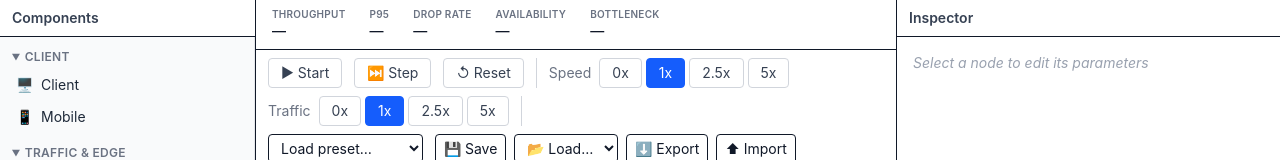
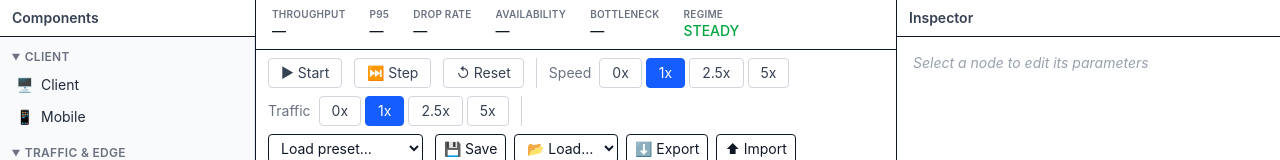
Before and after one commit to Arsh624/sysdesign-simulator, a React (Vite) app: page / in a window 1280 px wide. Shown: the top 160 px of the page. Built offline with nearby package versions, Linux system fonts and the light colour scheme.

Commit message:
feat: wire UI to call-based engine — err%, breaker state, regime HUD

```diff
--- a/src/canvas/SystemNode.tsx
+++ b/src/canvas/SystemNode.tsx
@@ -73,8 +73,25 @@ function SystemNode(props: NodeProps) {
               Q {data.queueDepth}
             </div>
           )}
-          <div className="mt-0.5 text-[10px] leading-tight text-gray-700">
-            {Math.round(data.rps ?? 0)} rps · {Math.round(data.p95 ?? 0)}ms p95
+          <div className="mt-0.5 flex items-center gap-1 text-[10px] leading-tight text-gray-700">
+            <span>
+              {Math.round(data.rps ?? 0)} rps · {Math.round(data.p95 ?? 0)}ms p95
+            </span>
+            {(data.errorPct ?? 0) > 0.05 && (
+              <span className="font-semibold text-red-700">
+                err {Math.round((data.errorPct ?? 0) * 100)}%
+              </span>
+            )}
+            {data.cbState === "open" && (
+              <span className="rounded bg-red-600 px-1 font-semibold text-white">
+                CB OPEN
+              </span>
+            )}
+            {data.cbState === "half" && (
+              <span className="rounded bg-amber-500 px-1 font-semibold text-white">
+                CB HALF
+              </span>
+            )}
           </div>
         </div>
       )}
--- a/src/presets/index.ts
+++ b/src/presets/index.ts
@@ -74,6 +74,8 @@ export function buildPreset(spec: PresetSpec): {
         crashed: false,
         rps: 0,
         p95: 0,
+        errorPct: 0,
+        cbState: "closed",
       },
     });
   });
--- a/src/sim/runner.ts
+++ b/src/sim/runner.ts
@@ -3,8 +3,9 @@ import { summarize, percentile } from "./metrics";
 import { applyChaos, type ChaosEvent } from "./chaos";
 import type { SimState, SimEdge, FlowEvent, DropEvent } from "./types";
 import { useDesignStore } from "../store/designStore";
-import { useSimStore, type HistoryPoint } from "../store/simStore";
+import { useSimStore, type HistoryPoint, type Regime } from "../store/simStore";
 import { findComponent } from "../palette/catalog";
+import { varianceFor } from "./profiles";
 
 /**
  * Bridges the pure simulation engine (src/sim/engine.ts) to the browser's
@@ -19,7 +20,6 @@ export class SimRunner {
   private lastTs: number | null = null;
   private windowMs = 0;
   private lastCompleted = 0;
-  private lastNodeCompleted: Record<string, number> = {};
   private paused = false;
 
   private build(): void {
@@ -38,6 +38,7 @@ export class SimRunner {
         isSource: def?.isSource ?? false,
         isSink: def?.isSink ?? false,
         genRatePerSec: n.data.genRatePerSec,
+        variance: varianceFor(n.data.componentId),
       };
     });
 
@@ -45,7 +46,7 @@ export class SimRunner {
       .filter((e) => nodeIds.has(e.source) && nodeIds.has(e.target))
       .map((e) => ({ id: e.id, source: e.source, target: e.target }));
 
-    this.state = createSimState({ nodes: nodeInits, edges: simEdges });
+    this.state = createSimState({ nodes: nodeInits, edges: simEdges, seed: 42 });
   }
 
   start(): void {
@@ -64,7 +65,6 @@ export class SimRunner {
     this.lastTs = null;
     this.windowMs = 0;
     this.lastCompleted = 0;
-    this.lastNodeCompleted = {};
     this.raf = requestAnimationFrame(this.frame);
   }
 
@@ -108,7 +108,9 @@ export class SimRunner {
       throughput,
       dropRate: summary.dropRate,
     };
-    useSimStore.getState().pushSnapshot(summary, point);
+
+    let maxUtil = 0;
+    let anyCbOpen = false;
 
     for (const id of this.state.order) {
       const n = this.state.nodes[id];
@@ -117,14 +119,41 @@ export class SimRunner {
       const crashed = n.capacity === 0;
       // Generating sources never "complete" work themselves, so show their
       // outbound request rate instead of a always-zero processing rate.
-      let rps = (n.completedCount - (this.lastNodeCompleted[id] ?? 0)) / (windowMs / 1000 || 1);
+      const windowTotal = n.windowCompleted;
+      let rps = n.windowCompleted / (windowMs / 1000 || 1);
       if (n.isSource && n.genRatePerSec) rps = n.genRatePerSec * traffic;
-      this.lastNodeCompleted[id] = n.completedCount;
+      n.windowCompleted = 0;
+      const errorPct = windowTotal > 0 ? n.windowErrors / windowTotal : 0;
+      n.windowErrors = 0;
       const p95 = percentile(n.latencyWindow, 95);
       if (n.latencyWindow.length > 300) n.latencyWindow = n.latencyWindow.slice(-300);
-      useDesignStore.getState().updateNodeRuntime(id, { utilization, queueDepth, crashed, rps, p95 });
+      const cbState = n.cb.state;
+
+      if (!n.isSource) maxUtil = Math.max(maxUtil, utilization);
+      if (cbState === "open") anyCbOpen = true;
+
+      useDesignStore.getState().updateNodeRuntime(id, {
+        utilization,
+        queueDepth,
+        crashed,
+        rps,
+        p95,
+        errorPct,
+        cbState,
+      });
       n.busyMsThisWindow = 0;
     }
+
+    const totalOutcomes = summary.completed + summary.failed;
+    const errRate = summary.dropRate + (totalOutcomes > 0 ? summary.failed / totalOutcomes : 0);
+    const regime: Regime =
+      errRate > 0.15 || anyCbOpen
+        ? "RUNAWAY"
+        : maxUtil >= 0.85 || summary.dropRate > 0.01
+          ? "SATURATED"
+          : "STEADY";
+
+    useSimStore.getState().pushSnapshot(summary, point, regime);
   }
 
   pause(): void {
@@ -153,7 +182,6 @@ export class SimRunner {
     this.lastTs = null;
     this.windowMs = 0;
     this.lastCompleted = 0;
-    this.lastNodeCompleted = {};
     this.paused = false;
     useSimStore.getState().reset();
     for (const n of useDesignStore.getState().nodes) {
@@ -163,6 +191,8 @@ export class SimRunner {
         crashed: false,
         rps: 0,
         p95: 0,
+        errorPct: 0,
+        cbState: "closed",
       });
     }
   }
--- a/src/store/designStore.ts
+++ b/src/store/designStore.ts
@@ -22,6 +22,8 @@ export interface SystemNodeData extends Record<string, unknown> {
   crashed: boolean;
   rps: number;
   p95: number;
+  errorPct: number;
+  cbState: "closed" | "open" | "half";
 }
 
 let nodeCounter = 0;
@@ -38,7 +40,15 @@ interface DesignState {
   ) => void;
   updateNodeRuntime: (
     id: string,
-    rt: { utilization: number; queueDepth: number; crashed: boolean; rps?: number; p95?: number }
+    rt: {
+      utilization: number;
+      queueDepth: number;
+      crashed: boolean;
+      rps?: number;
+      p95?: number;
+      errorPct?: number;
+      cbState?: "closed" | "open" | "half";
+    }
   ) => void;
   onNodesChange: (changes: NodeChange<Node<SystemNodeData>>[]) => void;
   onEdgesChange: (changes: EdgeChange[]) => void;
@@ -72,6 +82,8 @@ export const useDesignStore = create<DesignState>()((set, get) => ({
         crashed: false,
         rps: 0,
         p95: 0,
+        errorPct: 0,
+        cbState: "closed",
       },
     };
     set({ nodes: [...get().nodes, newNode] });
@@ -108,6 +120,8 @@ export const useDesignStore = create<DesignState>()((set, get) => ({
                 crashed: rt.crashed,
                 rps: rt.rps ?? n.data.rps,
                 p95: rt.p95 ?? n.data.p95,
+                errorPct: rt.errorPct ?? n.data.errorPct ?? 0,
+                cbState: rt.cbState ?? n.data.cbState ?? "closed",
               },
             }
           : n
@@ -147,6 +161,8 @@ export const useDesignStore = create<DesignState>()((set, get) => ({
             crashed: n.data.crashed ?? false,
             rps: n.data.rps ?? 0,
             p95: n.data.p95 ?? 0,
+            errorPct: n.data.errorPct ?? 0,
+            cbState: n.data.cbState ?? "closed",
           },
         };
       }),
--- a/src/store/simStore.ts
+++ b/src/store/simStore.ts
@@ -12,17 +12,21 @@ export interface HistoryPoint {
 
 const HISTORY_LIMIT = 120;
 
+export type Regime = "STEADY" | "SATURATED" | "RUNAWAY";
+
 interface SimState {
   running: boolean;
   speed: number;
   traffic: number;
   summary: MetricSummary | null;
   history: HistoryPoint[];
+  regime: Regime;
 
   setRunning: (v: boolean) => void;
   setSpeed: (v: number) => void;
   setTraffic: (v: number) => void;
-  pushSnapshot: (summary: MetricSummary, point: HistoryPoint) => void;
+  pushSnapshot: (summary: MetricSummary, point: HistoryPoint, regime?: Regime) => void;
+  setRegime: (regime: Regime) => void;
   reset: () => void;
 }
 
@@ -32,18 +36,21 @@ export const useSimStore = create<SimState>()((set, get) => ({
   traffic: 1,
   summary: null,
   history: [],
+  regime: "STEADY",
 
   setRunning: (v) => set({ running: v }),
   setSpeed: (v) => set({ speed: v }),
   setTraffic: (v) => set({ traffic: v }),
 
-  pushSnapshot: (summary, point) => {
+  pushSnapshot: (summary, point, regime) => {
     const nextHistory = [...get().history, point];
     if (nextHistory.length > HISTORY_LIMIT) {
       nextHistory.splice(0, nextHistory.length - HISTORY_LIMIT);
     }
-    set({ summary, history: nextHistory });
+    set({ summary, history: nextHistory, ...(regime != null ? { regime } : {}) });
   },
 
-  reset: () => set({ running: false, summary: null, history: [] }),
+  setRegime: (regime) => set({ regime }),
+
+  reset: () => set({ running: false, summary: null, history: [], regime: "STEADY" }),
 }));
--- a/src/ui/Hud.tsx
+++ b/src/ui/Hud.tsx
@@ -32,6 +32,7 @@ function Stat({
 export default function Hud() {
   const summary = useSimStore((s) => s.summary);
   const history = useSimStore((s) => s.history);
+  const regime = useSimStore((s) => s.regime);
 
   const nodes = useDesignStore((s) => s.nodes);
 
@@ -77,6 +78,13 @@ export default function Hud() {
                 : "low"
       : null;
 
+  const regimeColor =
+    regime === "RUNAWAY"
+      ? "text-red-600"
+      : regime === "SATURATED"
+        ? "text-amber-600"
+        : "text-green-600";
+
   let bottleneckText = "—";
   if (nodes.length > 0) {
     const top = nodes.reduce((best, n) =>
@@ -99,6 +107,7 @@ export default function Hud() {
         sublabel={ninesText}
       />
       <Stat label="Bottleneck" value={bottleneckText} />
+      <Stat label="Regime" value={regime} valueClassName={regimeColor} />
     </div>
   );
 }
```
Also changed, not shown: 1 other file (tests, documents, lock files or other folders).
